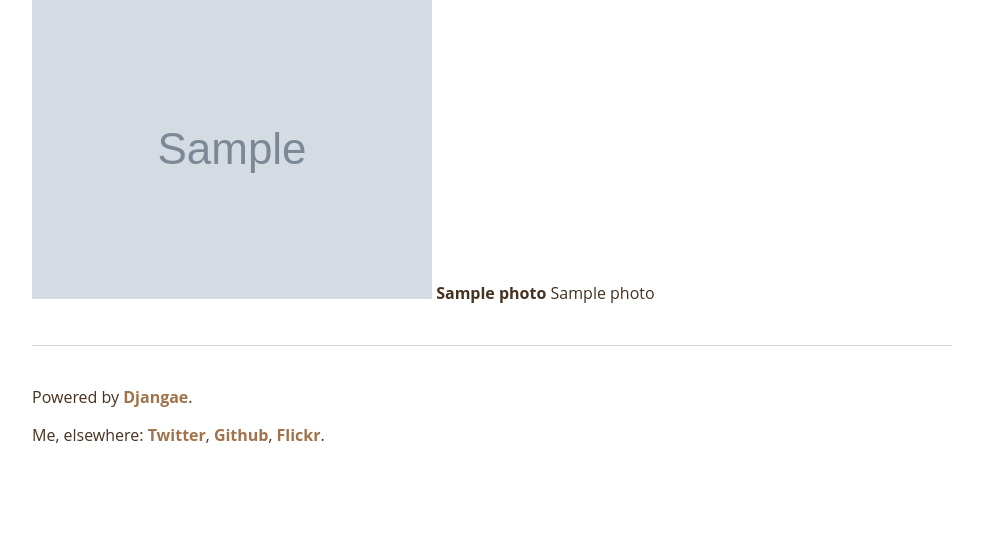
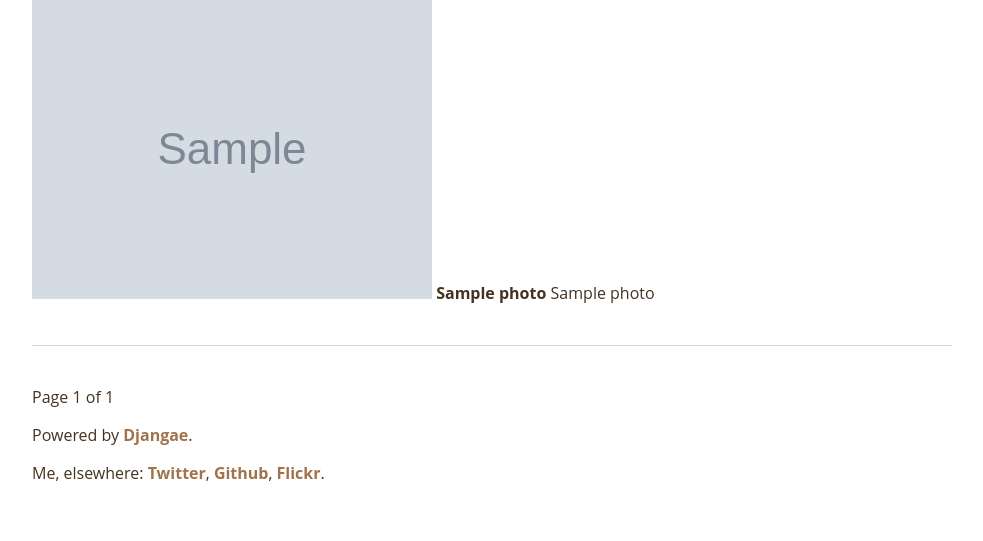
Before and after one commit to jgasteiz/javiman, a Django app: template templates/blog/photos.html in a window 1280 px wide. Shown: the part 478-1019 px from the top of the page, without its empty margins (148-1131 px from the left). Before the commit the page ends 921 px from the top, so only its background shows below. Run offline with Django 3.2, Linux system fonts and the light colour scheme; the template is opened without the code that fills it: most values are stand-ins (such as "Sample title", 1, 10 or a date in 2020); grey boxes marked "Sample" are stand-in pictures.

Commit message:
Add pagination to photos page

```diff
--- a/blog/views.py
+++ b/blog/views.py
@@ -39,6 +39,7 @@ post = PostView.as_view()
 
 class PhotoListView(ListView):
     model = Photo
+    paginate_by = 5
     template_name = 'blog/photos.html'
 
     def get_queryset(self):
--- a/templates/blog/photos.html
+++ b/templates/blog/photos.html
@@ -12,4 +12,20 @@
     {% empty %}
         <h1>There are no photos yet</h1>
     {% endfor %}
+
+    <div class="pagination">
+        <span class="step-links">
+            {% if page_obj.has_previous %}
+                <a href="?page={{ page_obj.previous_page_number }}">previous</a>
+            {% endif %}
+
+            <span class="current">
+                Page {{ page_obj.number }} of {{ page_obj.paginator.num_pages }}
+            </span>
+
+            {% if page_obj.has_next %}
+                <a href="?page={{ page_obj.next_page_number }}">next</a>
+            {% endif %}
+        </span>
+    </div>
 {% endblock content %}
```
